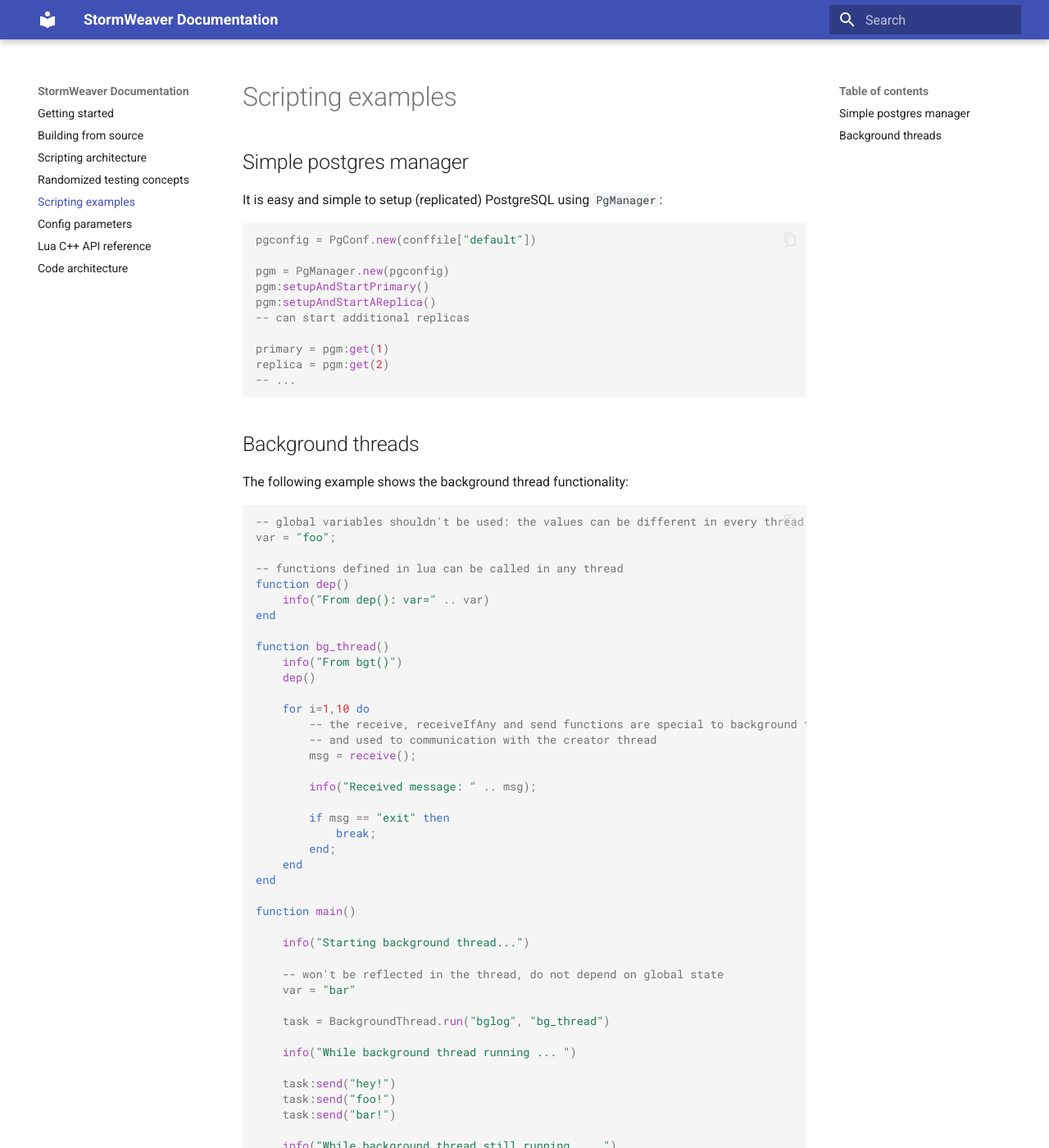
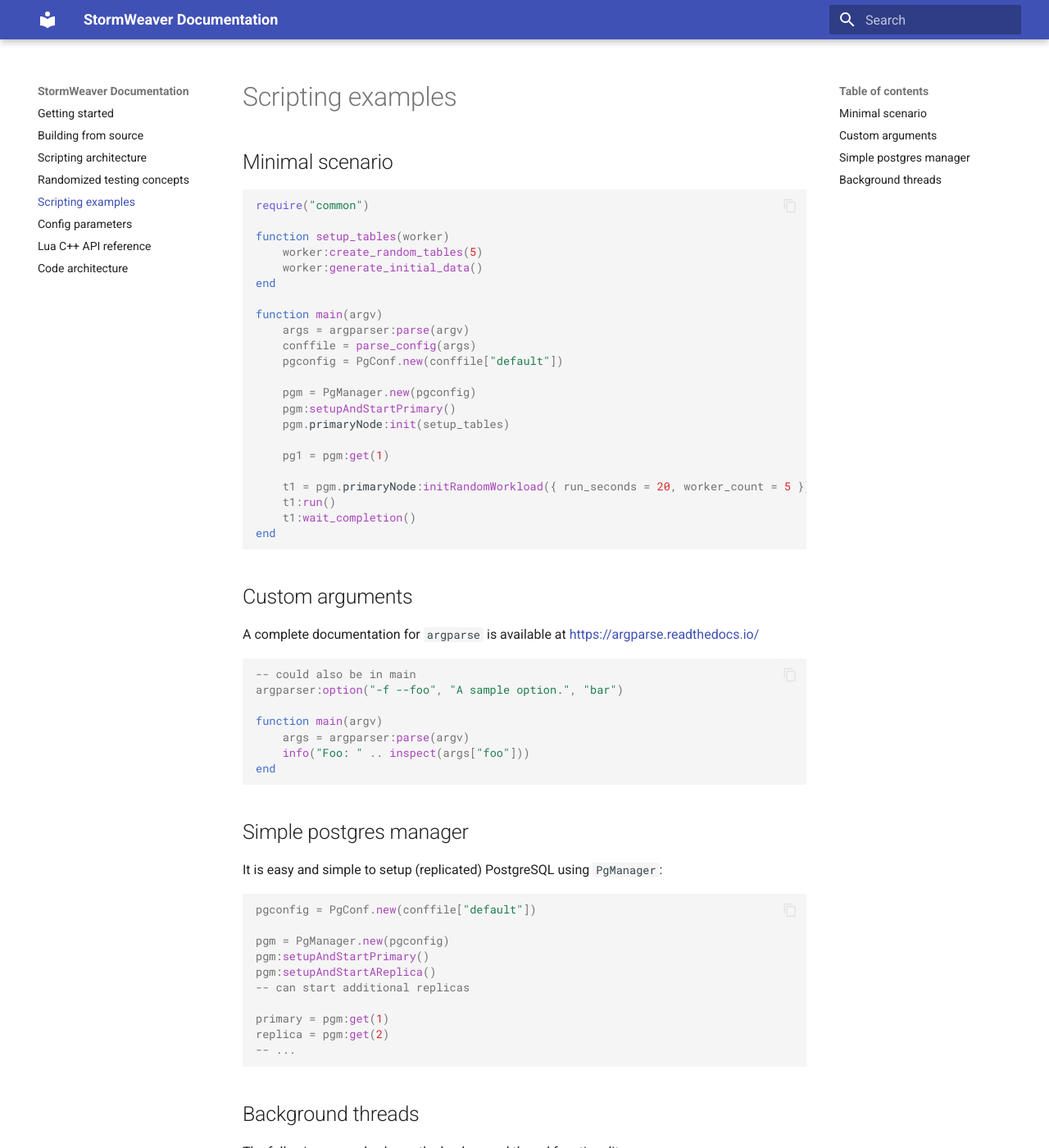
Before and after one commit to Percona-Lab/stormweaver, an MkDocs documentation site: the page built from docs/scripting-examples.md, in a window 1280 px wide and 1400 px high. Shown: the whole window at 82% size. Built offline with MkDocs 1.6.1 and Material for MkDocs 9.7.7, drawn with Linux system fonts in a browser that asks for light colours.

Commit message:
Added ability to handle command line args in scenarios
Also moved the configuration logic to rely on command line arguments
instead of environment variables, both for the configuration file
customization and specifying the postgres installation location.

This should be simpler to use than the previous environment variable
approach, but environment variables with getenv are still available to
scenarios.

````diff
--- a/docs/scripting-examples.md
+++ b/docs/scripting-examples.md
@@ -1,4 +1,46 @@
 # Scripting examples
+
+## Minimal scenario
+
+```lua
+require("common")
+
+function setup_tables(worker)
+	worker:create_random_tables(5)
+	worker:generate_initial_data()
+end
+
+function main(argv)
+	args = argparser:parse(argv)
+	conffile = parse_config(args)
+	pgconfig = PgConf.new(conffile["default"])
+
+	pgm = PgManager.new(pgconfig)
+	pgm:setupAndStartPrimary()
+	pgm.primaryNode:init(setup_tables)
+
+	pg1 = pgm:get(1)
+
+	t1 = pgm.primaryNode:initRandomWorkload({ run_seconds = 20, worker_count = 5 })
+	t1:run()
+	t1:wait_completion()
+end
+```
+
+## Custom arguments
+
+A complete documentation for `argparse` is available at [https://argparse.readthedocs.io/](https://argparse.readthedocs.io/)
+
+```lua
+
+-- could also be in main
+argparser:option("-f --foo", "A sample option.", "bar")
+
+function main(argv)
+	args = argparser:parse(argv)
+    info("Foo: " .. inspect(args["foo"]))
+end
+```
 
 ## Simple postgres manager
 
@@ -47,7 +89,7 @@ function bg_thread()
     end
 end
 
-function main()
+function main(argv)
 
     info("Starting background thread...")
 
````
Also changed, not shown: docs/index.md (+1 -4 lines), docs/scripting-architecture.md (+8 -1 lines), .gitmodules, 9 other files.
